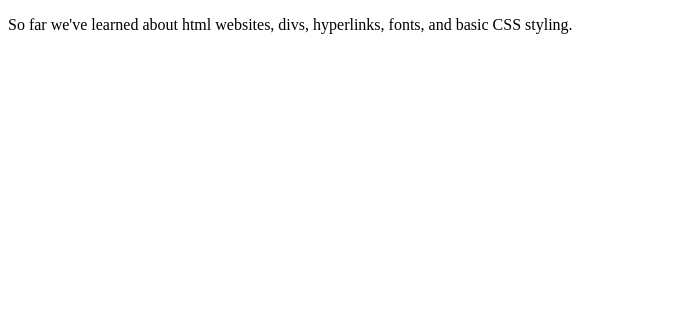
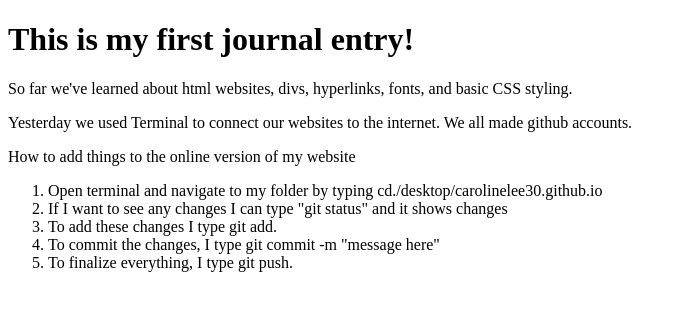
Before and after one commit to carolinelee30/carolinelee30.github.io, a plain HTML site: page journal.html in a window 1280 px wide. Shown: the whole page, without its empty margins (0-686 px from the left). Drawn offline with Linux system fonts and the light colour scheme.

Commit message:
adding journal entry

```diff
--- a/journal.html
+++ b/journal.html
@@ -4,15 +4,38 @@
 
 <head>
 
+<style type="text/css">
+
+</style>
+
 </head>
 
 
 <body>
 
+<h1>This is my first journal entry!</h1>
+
 <p>
 	So far we've learned about html websites, divs, hyperlinks, fonts, and basic CSS styling.
 
 </p>
+
+<p>
+	Yesterday we used Terminal to connect our websites to the internet. We all made github accounts.
+</p>
+
+<p>
+	How to add things to the online version of my website
+</p>
+
+<ol>
+	<li>Open terminal and navigate to my folder by typing cd./desktop/carolinelee30.github.io</li>
+	<li>If I want to see any changes I can type "git status" and it shows changes</li>
+	<li>To add these changes I type git add.</li>
+	<li>To commit the changes, I type git commit -m "message here"</li>
+	<li>To finalize everything, I type git push.</li>
+</ol>
+
 </body>
 
 </html>
```
Also changed, not shown: index.html (+7 -2 lines), 1 other file.
